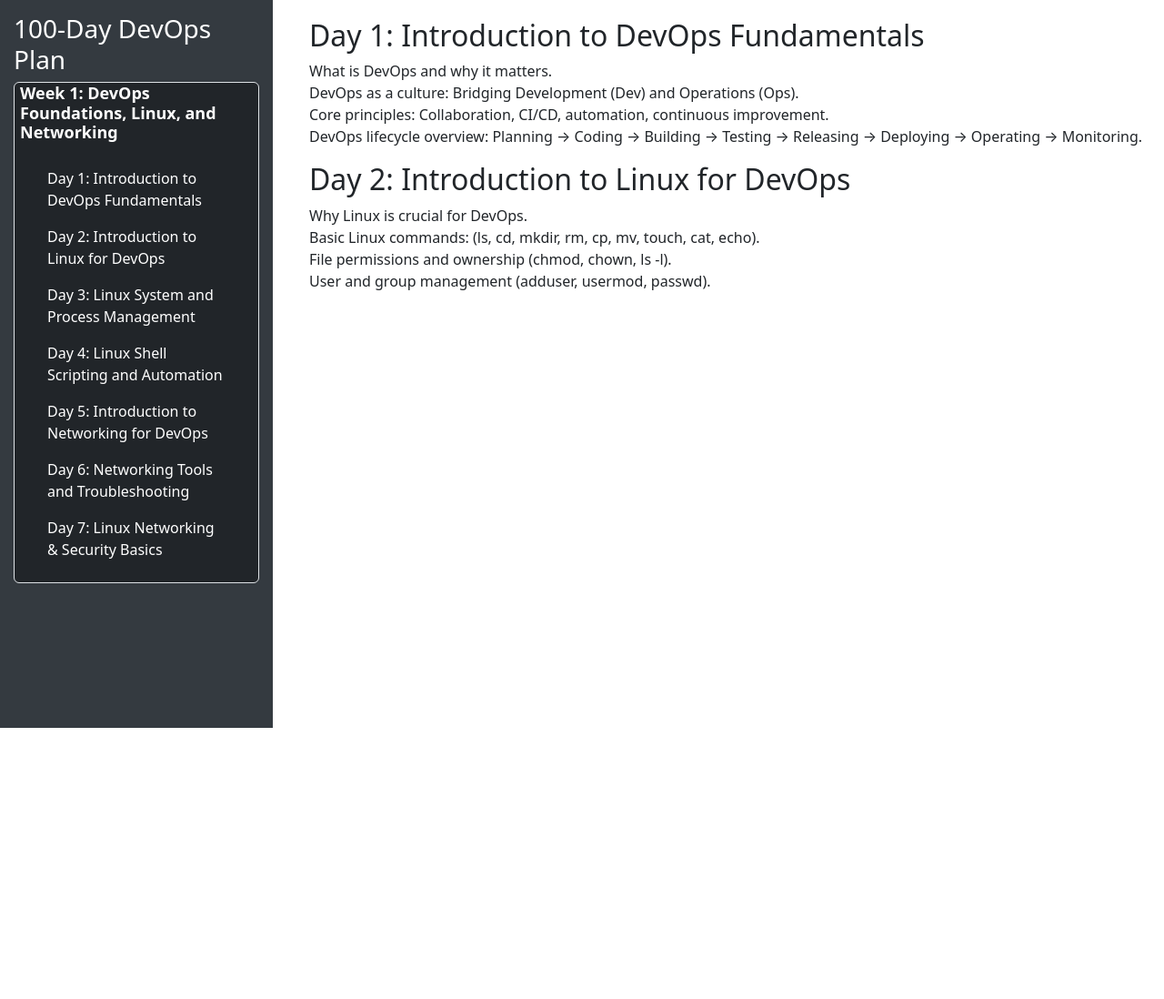
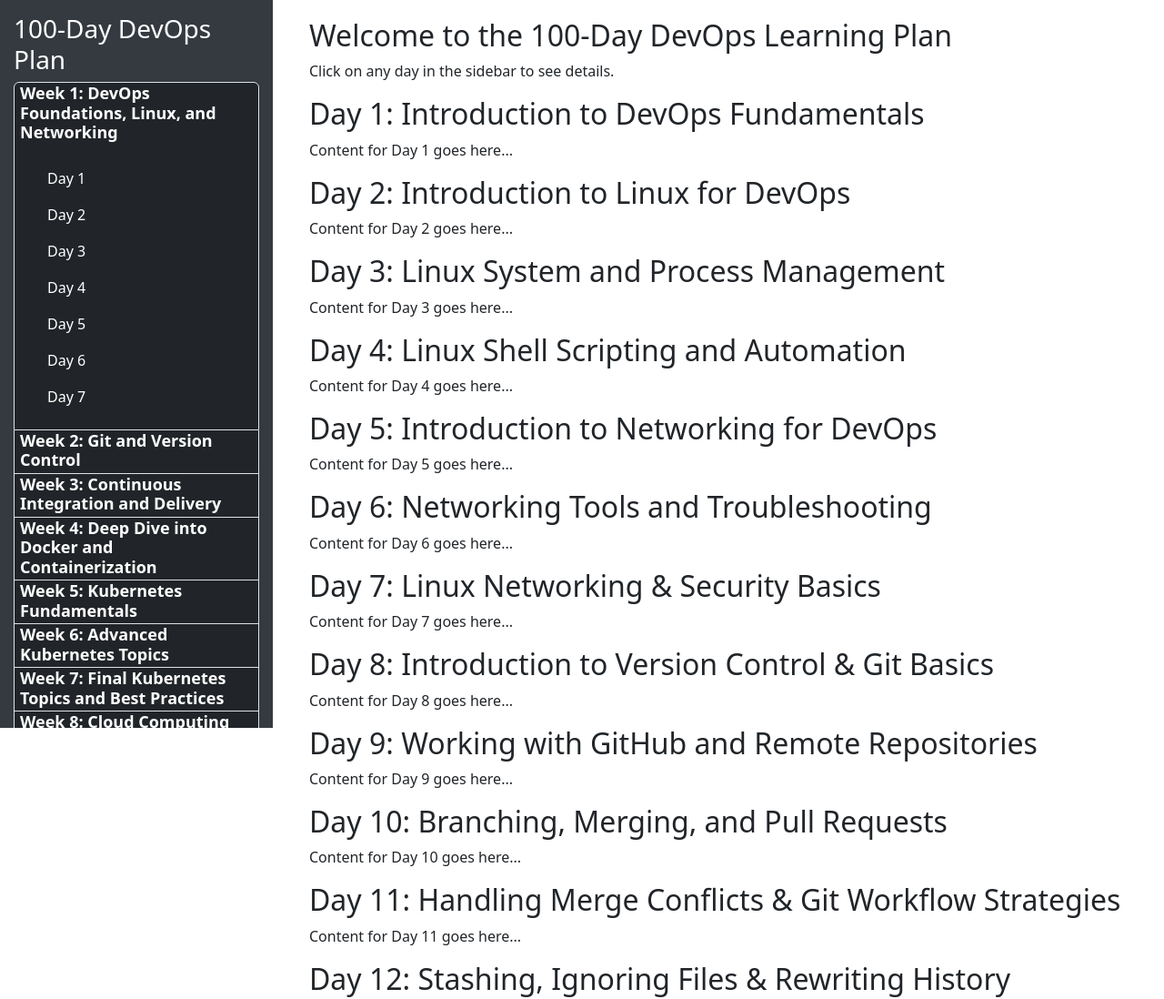
Before and after one commit to nimeshmora/100daysofdevops, a plain HTML site: page index.html in a window 1280 px wide. Shown: the top 1098 px of the page at 91% size. Before the commit the page ends 800 px from the top, so only its background shows below. Drawn offline with nearby package versions, Linux system fonts and the light colour scheme.

Commit message:
Update index.html

```diff
--- a/index.html
+++ b/index.html
@@ -53,44 +53,91 @@
         <h3>100-Day DevOps Plan</h3>
         <div class="accordion" id="devopsAccordion">
 
-            <!-- Dynamically Generated Weeks and Days -->
+            <!-- Loop for Weeks -->
+            <script>
+                let weeks = [
+                    "DevOps Foundations, Linux, and Networking",
+                    "Git and Version Control",
+                    "Continuous Integration and Delivery",
+                    "Deep Dive into Docker and Containerization",
+                    "Kubernetes Fundamentals",
+                    "Advanced Kubernetes Topics",
+                    "Final Kubernetes Topics and Best Practices",
+                    "Cloud Computing Fundamentals",
+                    "Infrastructure as Code with Terraform",
+                    "Configuration Management with Ansible",
+                    "Monitoring, Logging, and Observability",
+                    "Security and DevSecOps",
+                    "DevOps Culture and Best Practices",
+                    "Advanced DevOps Topics and Trends",
+                    "Wrap-Up and Next Steps"
+                ];
+                let daysPerWeek = 7;
+                let dayCounter = 1;
+
+                weeks.forEach((week, index) => {
+                    document.write(`
                         <div class="accordion-item bg-dark">
                             <h2 class="accordion-header">
-                    <button class="btn-toggle" data-bs-toggle="collapse" data-bs-target="#week1">Week 1: DevOps Foundations, Linux, and Networking</button>
+                                <button class="btn-toggle" data-bs-toggle="collapse" data-bs-target="#week${index+1}">Week ${index+1}: ${week}</button>
                             </h2>
-                <div id="week1" class="accordion-collapse collapse show" data-bs-parent="#devopsAccordion">
+                            <div id="week${index+1}" class="accordion-collapse collapse ${index === 0 ? 'show' : ''}" data-bs-parent="#devopsAccordion">
                                 <div class="accordion-body">
                                     <ul class="list-group">
-                            <li class="list-group-item"><a href="#day1">Day 1: Introduction to DevOps Fundamentals</a></li>
-                            <li class="list-group-item"><a href="#day2">Day 2: Introduction to Linux for DevOps</a></li>
-                            <li class="list-group-item"><a href="#day3">Day 3: Linux System and Process Management</a></li>
-                            <li class="list-group-item"><a href="#day4">Day 4: Linux Shell Scripting and Automation</a></li>
-                            <li class="list-group-item"><a href="#day5">Day 5: Introduction to Networking for DevOps</a></li>
-                            <li class="list-group-item"><a href="#day6">Day 6: Networking Tools and Troubleshooting</a></li>
-                            <li class="list-group-item"><a href="#day7">Day 7: Linux Networking & Security Basics</a></li>
+                    `);
+                    for (let d = 0; d < daysPerWeek && dayCounter <= 100; d++) {
+                        document.write(`
+                            <li class="list-group-item"><a href="#day${dayCounter}">Day ${dayCounter}</a></li>
+                        `);
+                        dayCounter++;
+                    }
+                    document.write(`
                                     </ul>
                                 </div>
                             </div>
                         </div>
-
-            <!-- Add more weeks following the same structure -->
+                    `);
+                });
+            </script>
         </div>
     </div>
 
     <div class="content">
-        <h2 id="day1">Day 1: Introduction to DevOps Fundamentals</h2>
-        <p>What is DevOps and why it matters.<br>
-        DevOps as a culture: Bridging Development (Dev) and Operations (Ops).<br>
-        Core principles: Collaboration, CI/CD, automation, continuous improvement.<br>
-        DevOps lifecycle overview: Planning → Coding → Building → Testing → Releasing → Deploying → Operating → Monitoring.</p>
+        <h2>Welcome to the 100-Day DevOps Learning Plan</h2>
+        <p>Click on any day in the sidebar to see details.</p>
 
-        <h2 id="day2">Day 2: Introduction to Linux for DevOps</h2>
-        <p>Why Linux is crucial for DevOps.<br>
-        Basic Linux commands: (ls, cd, mkdir, rm, cp, mv, touch, cat, echo).<br>
-        File permissions and ownership (chmod, chown, ls -l).<br>
-        User and group management (adduser, usermod, passwd).</p>
+        <script>
+            let topics = [
+                "Introduction to DevOps Fundamentals",
+                "Introduction to Linux for DevOps",
+                "Linux System and Process Management",
+                "Linux Shell Scripting and Automation",
+                "Introduction to Networking for DevOps",
+                "Networking Tools and Troubleshooting",
+                "Linux Networking & Security Basics",
+                "Introduction to Version Control & Git Basics",
+                "Working with GitHub and Remote Repositories",
+                "Branching, Merging, and Pull Requests",
+                "Handling Merge Conflicts & Git Workflow Strategies",
+                "Stashing, Ignoring Files & Rewriting History",
+                "Advanced Git Techniques & Repository Maintenance",
+                "Final Project - Apply Everything Learned",
+                "Introduction to CI/CD",
+                "CI/CD Pipeline Stages and Practices",
+                "CI/CD Tools Overview",
+                "Hands-on: Building a Basic CI/CD Pipeline",
+                "Continuous Deployment and Automated Testing",
+                "Security in CI/CD Pipelines",
+                "CI/CD in Cloud-Native Environments"
+            ];
 
-        <!-- More content dynamically added -->
+            for (let i = 1; i <= 100; i++) {
+                document.write(`
+                    <h2 id="day${i}">Day ${i}: ${topics[i-1] || "To be filled"}</h2>
+                    <p>Content for Day ${i} goes here...</p>
+                `);
+            }
+        </script>
     </div>
 
     <script src="https://cdn.jsdelivr.net/npm/bootstrap@5.3.0/dist/js/bootstrap.bundle.min.js"></script>
```
Lines whose indentation alone changed are shown as unchanged.
